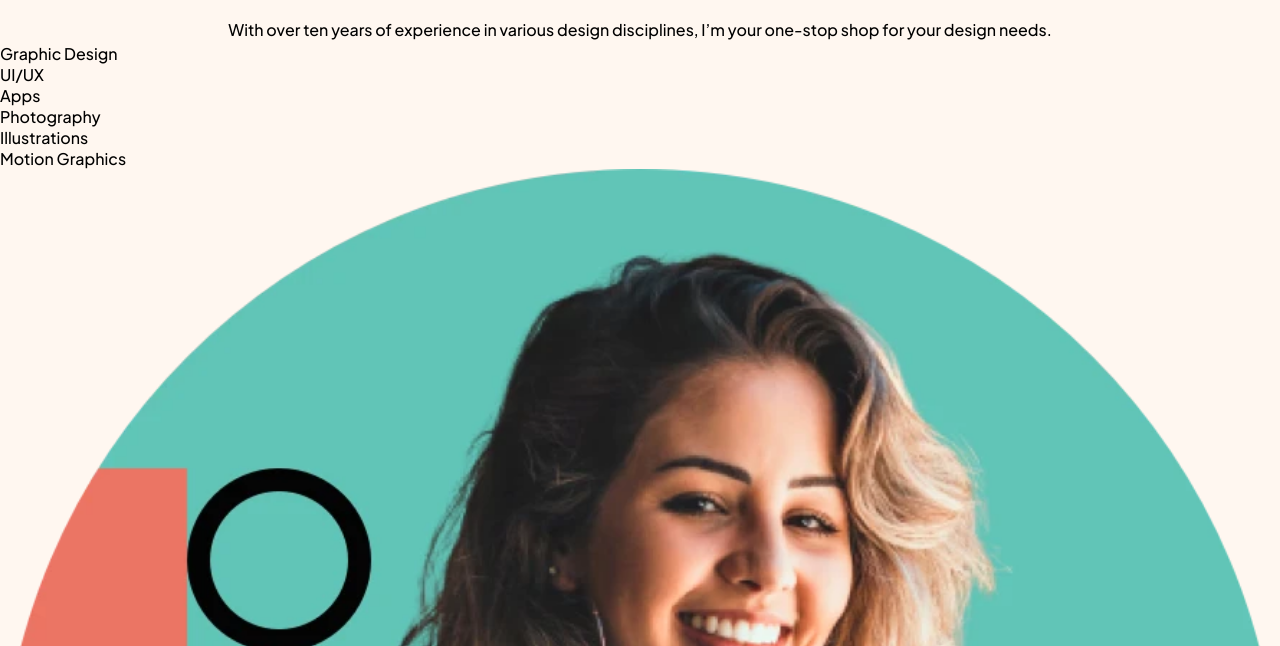
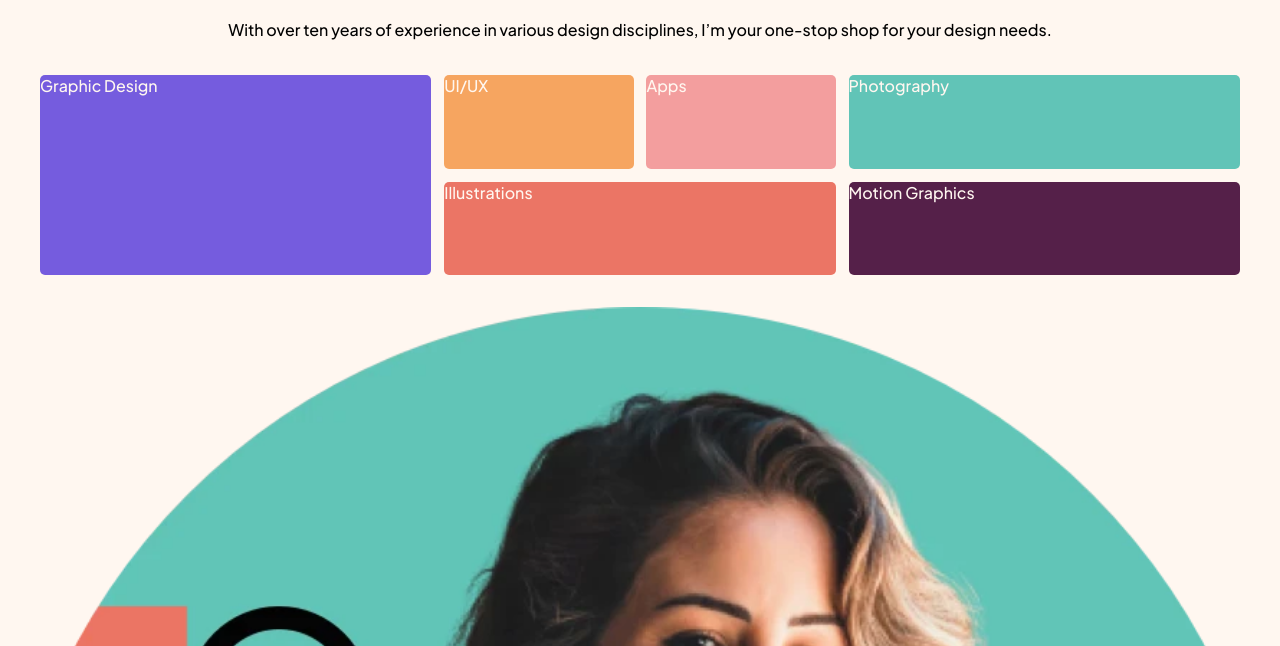
Before and after one commit to nmrabet/design-portfolio, a plain HTML site: page index.html in a window 1280 px wide. Shown: the part 154-800 px from the top of the page. Drawn offline with Linux system fonts and the light colour scheme.

Commit message:
feat: set grid

```diff
--- a/index.html
+++ b/index.html
@@ -33,12 +33,12 @@
     </header>
 
     <dev class="hero">
-      <div class="design-container">Graphic Design</div>
-      <div class="design-container">UI/UX</div>
-      <div class="design-container">Apps</div>
-      <div class="design-container">Photography</div>
-      <div class="design-container">Illustrations</div>
-      <div class="design-container">Motion Graphics</div>
+      <div class="graphic">Graphic Design</div>
+      <div class="ui">UI/UX</div>
+      <div class="apps">Apps</div>
+      <div class="photography">Photography</div>
+      <div class="illustrations">Illustrations</div>
+      <div class="motion">Motion Graphics</div>
     </dev>
 
     <div class="presentation-container">
--- a/style.css
+++ b/style.css
@@ -80,6 +80,58 @@ header p {
   margin: 0 2em;
 }
 
+.hero {
+  max-width: 1200px;
+  margin: 2em auto;
+  display: grid;
+  grid-template-columns: repeat(6, 1fr);
+  grid-template-rows: repeat(2, 1fr);
+  gap: 0.8rem;
+  height: 200px;
+}
+
+.hero > * {
+  border-radius: 5px;
+  color: var(--white);
+}
+
+.graphic {
+  grid-column: 1 / 3;
+  grid-row: 1 / 3;
+  background-color: var(--mauve);
+}
+
+.ui {
+  grid-column: 3 / 4;
+  grid-row: 1 / 2;
+  background-color: var(--yellow);
+}
+
+.apps {
+  grid-column: 4 / 5;
+  grid-row: 1 / 2;
+  background-color: var(--pink);
+}
+
+.photography {
+  grid-column: 5 / 7;
+  grid-row: 1 / 2;
+background-color: var(--green);}
+
+.illustrations {
+  grid-column: 3 / 5;
+  grid-row: 2 / 3;
+  background-color: var(--orange);
+}
+
+.motion {
+  grid-column: 5 / 7;
+  grid-row: 2 / 3;
+  background-color: var(--purple);
+}
+
+
+
 .picture,
 .slide {
   width: 100%;
@@ -115,7 +167,8 @@ header p {
   line-height: 1.65;
 }
 
-.wrapper p, .presentation p {
+.wrapper p,
+.presentation p {
   margin-bottom: 2rem;
 }
 
```
